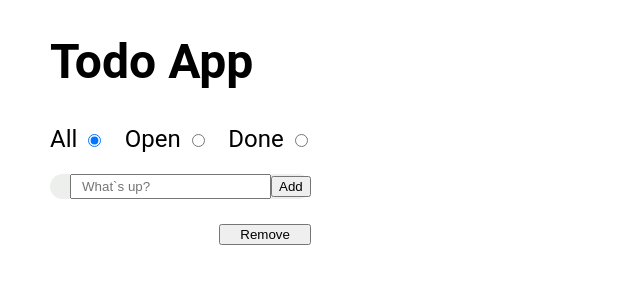
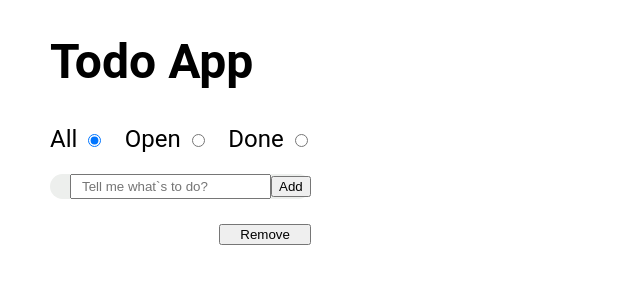
Before and after one commit to BeaCoden/ToDoApp, a plain HTML site: page index.html in a window 1280 px wide. Shown: the full height of the page, 0-640 px from the left. Drawn offline with Linux system fonts and the light colour scheme.

Commit message:
corrected placeholder text

```diff
--- a/index.html
+++ b/index.html
@@ -22,7 +22,7 @@
         </div>
 
         <div class="inputAddBtn">
-            <input type="text" id="todoInput" placeholder="What`s up?">
+            <input type="text" id="todoInput" placeholder="Tell me what`s to do?">
             <button id="addTodoBtn">Add</button>
         </div>
 
```
